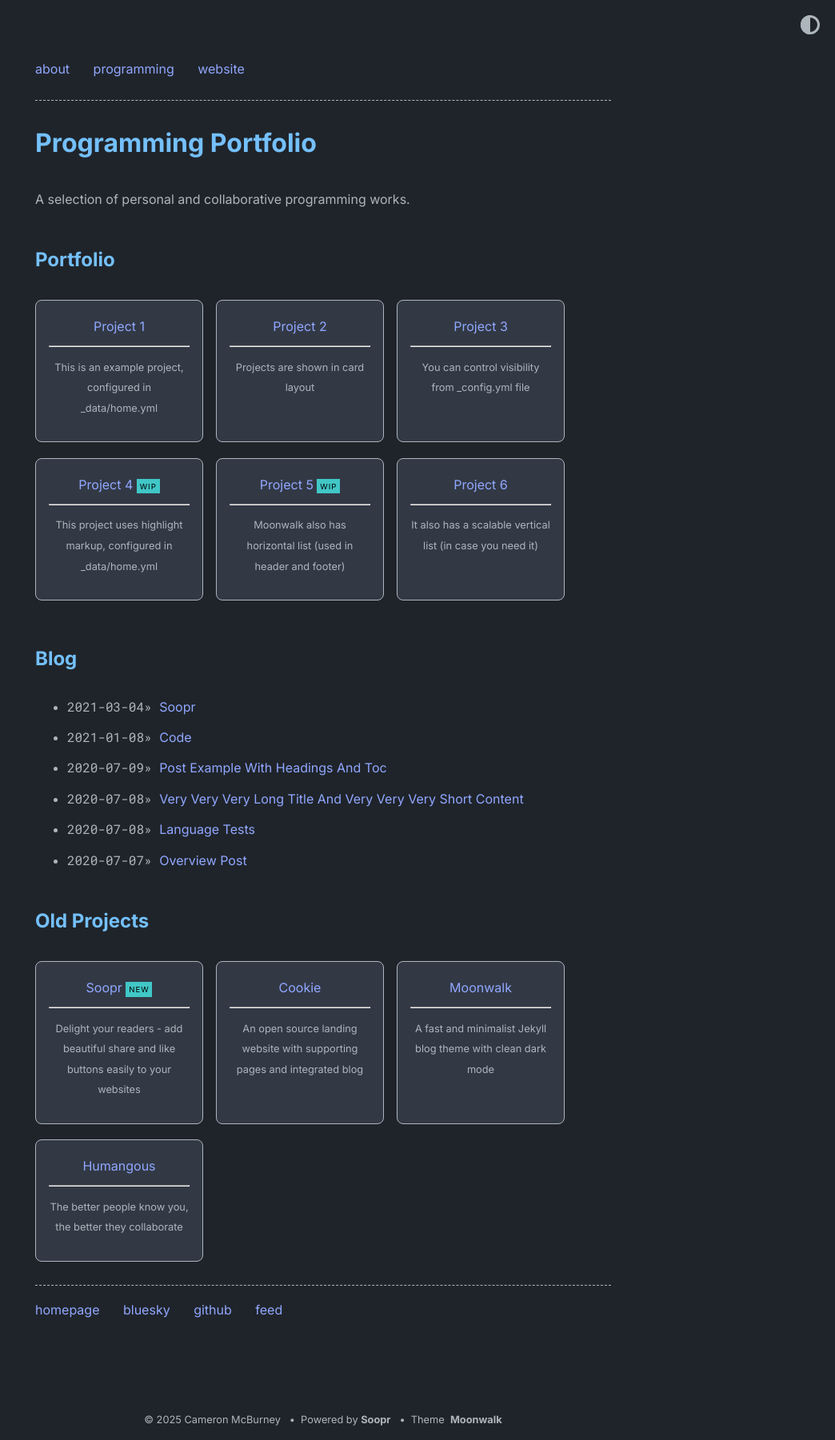
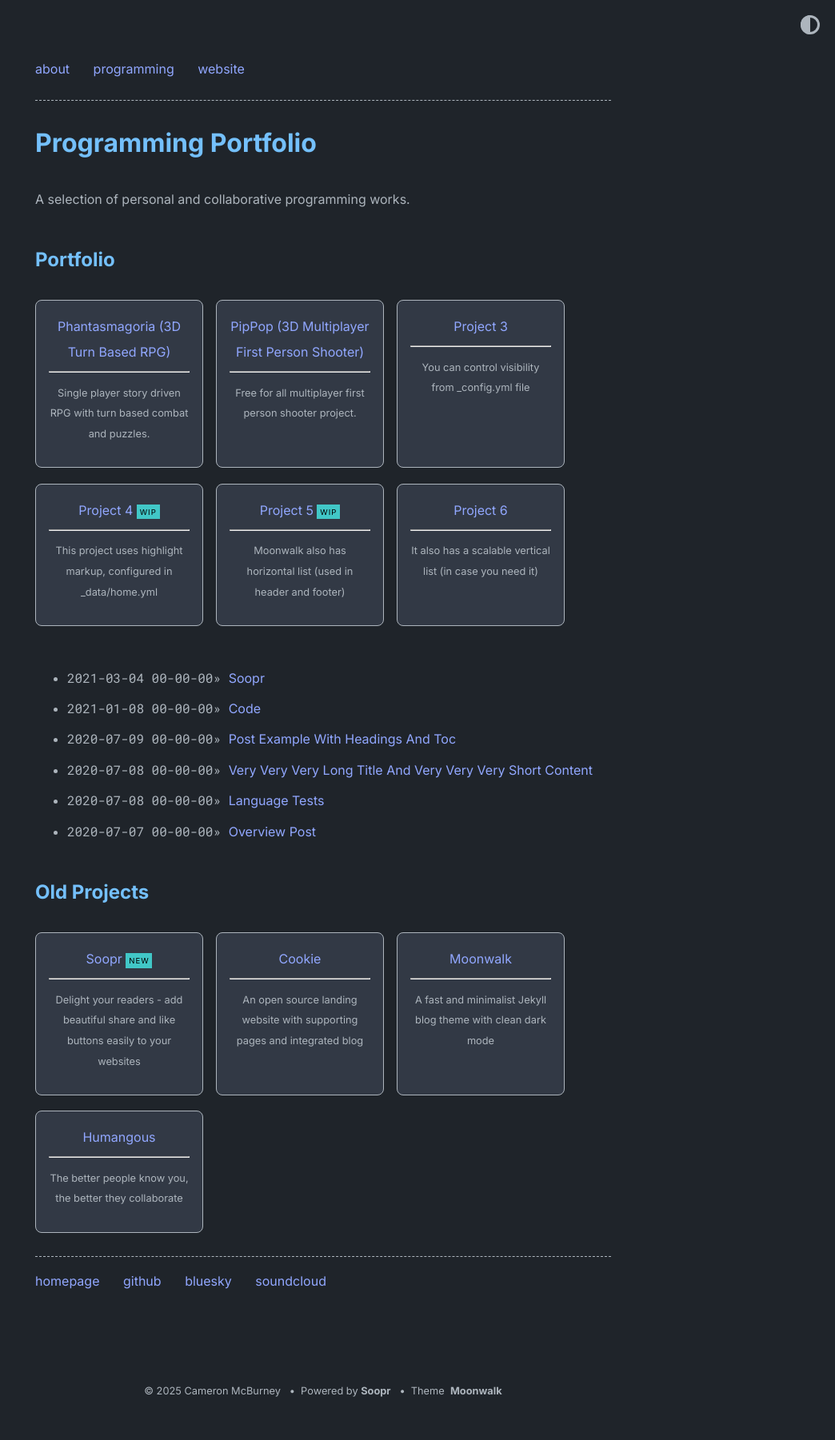
Before and after one commit to cammcburney/cammcburney.github.io, a Jekyll site: the page built from index.md, in a window 1280 px wide. Shown: the whole page at 80% size, without its empty margins (236-1280 px from the left). Built offline with Jekyll 4.4.1, drawn with Linux system fonts in a browser that asks for light colours; after the commit the page ends 1765 px from its top, so only the background shows below that.

Commit message:
test url linking

```diff
--- a/_config.yml
+++ b/_config.yml
@@ -18,8 +18,8 @@ remote_theme: abhinavs/moonwalk
 theme_config:
   appearance: "dark" # can be "light", "dark" or "auto"
   appearance_toggle: true # if appearance can be switched by user
-  back_home_text: "home.." # customize text for homepage link in post layout
-  date_format: "%Y-%m-%d" # customize how date is formatted
+  back_home_text: "back" # customize text for homepage link in post layout
+  date_format: "%Y-%m-%d %H-%M-%S" # customize how date is formatted
   show_description: true # show blog description
   show_navbar: true # show horizontal navbar
   show_footer: true # show footer links in home page,add in _data/home.yml
@@ -35,7 +35,6 @@ theme_config:
   home:
     title_projects: Portfolio
     title_misc_list: Details
-    title_blog: Blog
     title_old_projects: Old Projects
 
 soopr:
--- a/_data/home.yml
+++ b/_data/home.yml
@@ -9,13 +9,13 @@ navbar_entries:
     url: https://cammcburney.github.io/
 
 project_entries:
-  - title: Project 1
+  - title: Phantasmagoria (3D Turn Based RPG)
     url: overview-post
-    desc: This is an example project, configured in _data/home.yml
+    desc: Single player story driven RPG with turn based combat and puzzles.
 
-  - title: Project 2
-    url: overview-post
-    desc: Projects are shown in card layout
+  - title: PipPop (3D Multiplayer First Person Shooter)
+    url: https://github.com/cammcburney/pippop_backup
+    desc: Free for all multiplayer first person shooter project.
 
   - title: Project 3
     url: overview-post
@@ -57,14 +57,15 @@ footer_entries:
   - title: homepage
     url: https://cammcburney.github.io/
 
+  - title: github
+    url: https://github.com/cammcburney
+
   - title: bluesky
     url: https://bsky.app/profile/phantasmagoriaetrl.bsky.social
 
-  - title: github
-    url: https://github.com/cammcburney
+  - title: soundcloud
+    url: https://soundcloud.com/linus_2395
 
-  - title: feed
-    url: feed.xml
 
 misc_entries:
   - title: this is an example vertical list
```
